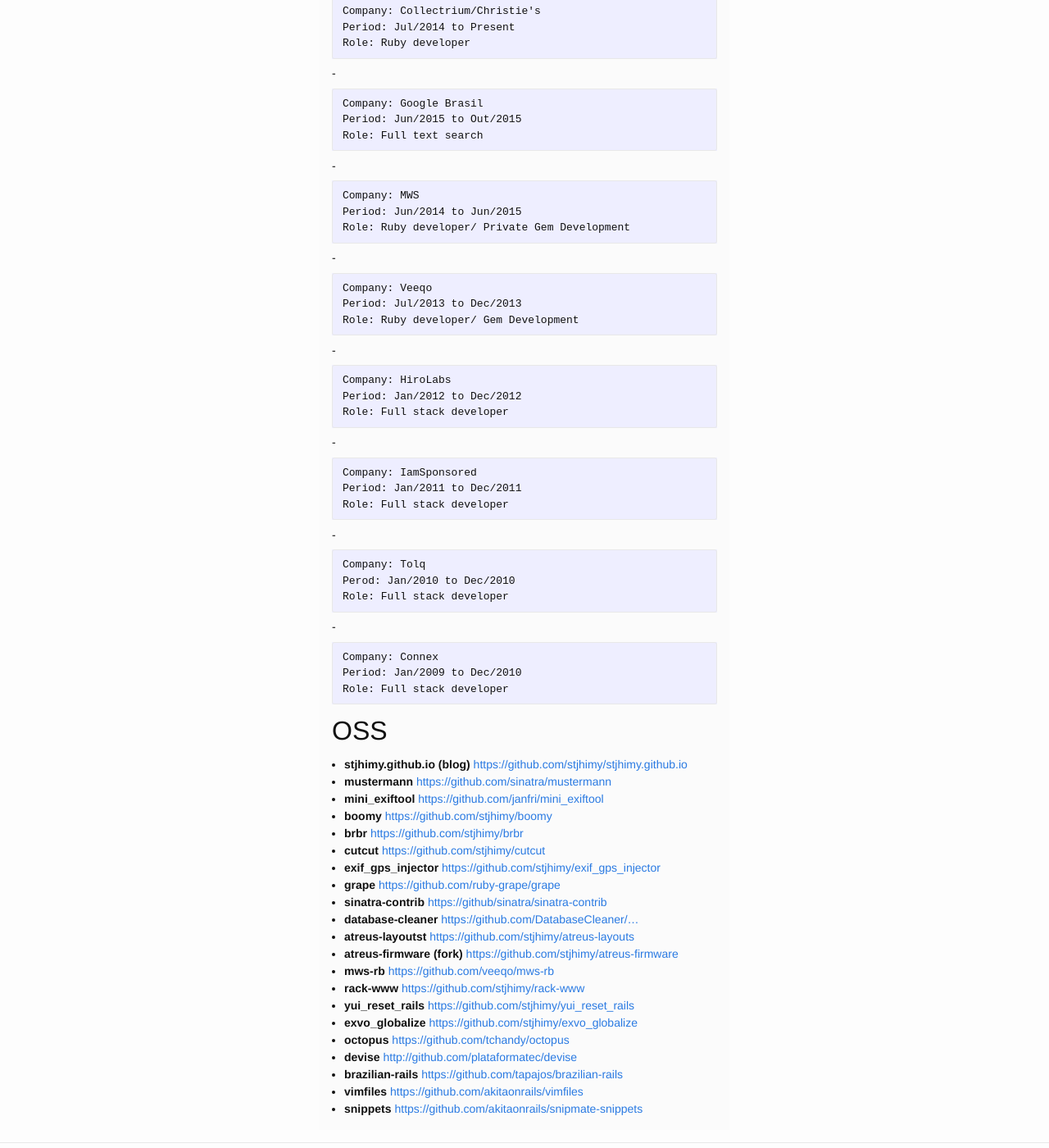
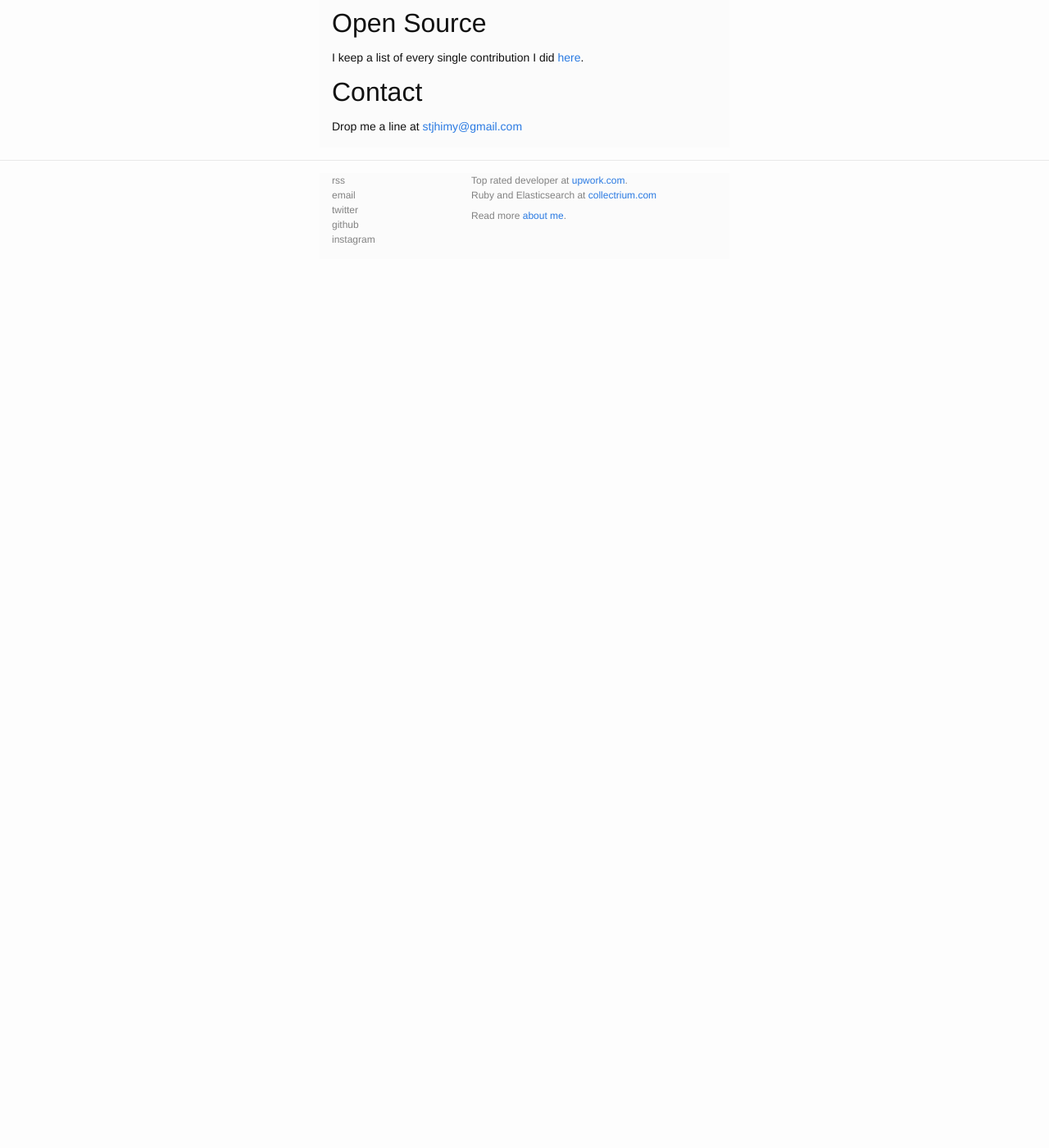
Before and after one commit to stjhimy/stjhimy.github.io, a Jekyll site: the page built from about.md, in a window 1280 px wide and 1400 px high, scrolled down 474 px. Shown: the whole window at 82% size. Built offline with Jekyll 4.4.1, drawn with Linux system fonts in a browser that asks for light colours; after the commit the page ends 900 px from its top, so only the background shows below that; some of the changed text lies outside the part shown.

Commit message:
Update about me

```diff
--- a/about.md
+++ b/about.md
@@ -1,81 +1,21 @@
 ---
 layout: post
-title:  "about"
-date:   2016-07-06
+title:  "Hi, I'm Jhimy"
+date:   2016-07-21
 ---
 
-## Hi, I'm Jhimy
-I'm a top rated developer at [upwork.com](http://upwork.com). I work with Ruby and Elasticsearch at [collectrium.com](http://collectrium.com)
+My name is Jhimy Fernandes Villar and I live in São Paulo - Brazil.
 
-## Skills
-Ruby, Node.js, Elixir
+I'm a top rated developer at [upwork.com](http://upwork.com) currently working with Ruby and Elasticsearch at [collectrium.com](http://collectrium.com)
+
+You can follow my OSS journey at [github.com/stjhimy](https://github.com/stjhimy) and my thoughts at [twitter.com/stjhimy](https://twitter.com/stjhimy)
 
 ## Experience
-    Company: Collectrium/Christie's
-    Period: Jul/2014 to Present
-    Role: Ruby developer
+The last 3 years I worked as a freelancer for a number of companies including Veeqo, Amazon Marketplace, Google Brasil and finally Collectrium.
+[Here](/humans.txt) you can find a complete list.
 
--
+## Open Source
+I keep a list of every single contribution I did [here](/humans.txt).
 
-    Company: Google Brasil
-    Period: Jun/2015 to Out/2015
-    Role: Full text search
-
--
-
-    Company: MWS
-    Period: Jun/2014 to Jun/2015
-    Role: Ruby developer/ Private Gem Development
-
--
-
-    Company: Veeqo
-    Period: Jul/2013 to Dec/2013
-    Role: Ruby developer/ Gem Development
-
--
-
-    Company: HiroLabs
-    Period: Jan/2012 to Dec/2012
-    Role: Full stack developer
-
--
-
-    Company: IamSponsored
-    Period: Jan/2011 to Dec/2011
-    Role: Full stack developer
-
--
-
-    Company: Tolq
-    Perod: Jan/2010 to Dec/2010
-    Role: Full stack developer
-
--
-
-    Company: Connex
-    Period: Jan/2009 to Dec/2010
-    Role: Full stack developer
-
-## OSS
-  - **stjhimy.github.io (blog)** [https://github.com/stjhimy/stjhimy.github.io](https://github.com/stjhimy/stjhimy.github.io)
-  - **mustermann** [https://github.com/sinatra/mustermann](https://github.com/sinatra/mustermann?author=stjhimy)
-  - **mini_exiftool** [https://github.com/janfri/mini_exiftool](https://github.com/janfri/mini_exiftool/commits/master?author=stjhimy)
-  - **boomy** [https://github.com/stjhimy/boomy](https://github.com/stjhimy/boomy)
-  - **brbr** [https://github.com/stjhimy/brbr](https://github.com/stjhimy/brbr)
-  - **cutcut** [https://github.com/stjhimy/cutcut](https://github.com/stjhimy/cutcut)
-  - **exif_gps_injector** [https://github.com/stjhimy/exif_gps_injector](https://github.com/stjhimy/exif_gps_injector)
-  - **grape** [https://github.com/ruby-grape/grape](https://github.com/ruby-grape/grape/commits/master?author=stjhimy)
-  - **sinatra-contrib** [https://github/sinatra/sinatra-contrib](https://github/sinatra/sinatra-contrib/commits/master?author=stjhimy)
-  - **database-cleaner** [https://github.com/DatabaseCleaner/...](https://github.com/DatabaseCleaner/database_cleaner/commits/master?author=stjhimy)
-  - **atreus-layoutst** [https://github.com/stjhimy/atreus-layouts](https://github.com/stjhimy/atreus-layouts)
-  - **atreus-firmware (fork)** [https://github.com/stjhimy/atreus-firmware](https://github.com/stjhimy/atreus-firmware)
-  - **mws-rb** [https://github.com/veeqo/mws-rb](https://github.com/veeqo/mws-rb/commits/master?author=stjhimy)
-  - **rack-www** [https://github.com/stjhimy/rack-www](https://github.com/stjhimy/rack-www)
-  - **yui_reset_rails** [https://github.com/stjhimy/yui_reset_rails](https://github.com/stjhimy/yui_reset_rails)
-  - **exvo_globalize** [https://github.com/stjhimy/exvo_globalize](https://github.com/stjhimy/exvo_globalize/commits/master?author=stjhimy)
-  - **octopus** [https://github.com/tchandy/octopus](https://github.com/tchandy/octopus/commits/master?author=stjhimy)
-  - **devise** [http://github.com/plataformatec/devise](http://github.com/plataformatec/devise/commits/master?author=stjhimy)
-  - **brazilian-rails** [https://github.com/tapajos/brazilian-rails](https://github.com/tapajos/brazilian-rails/commits/unstable?author=stjhimy)
-  - **vimfiles** [https://github.com/akitaonrails/vimfiles](https://github.com/akitaonrails/vimfiles/commits/master?author=stjhimy)
-  - **snippets** [https://github.com/akitaonrails/snipmate-snippets](https://github.com/akitaonrails/snipmate-snippets/commits/master?author=stjhimy)
+## Contact
+Drop me a line at [stjhimy@gmail.com](mailto:stjhimy@gmail.com)
```
